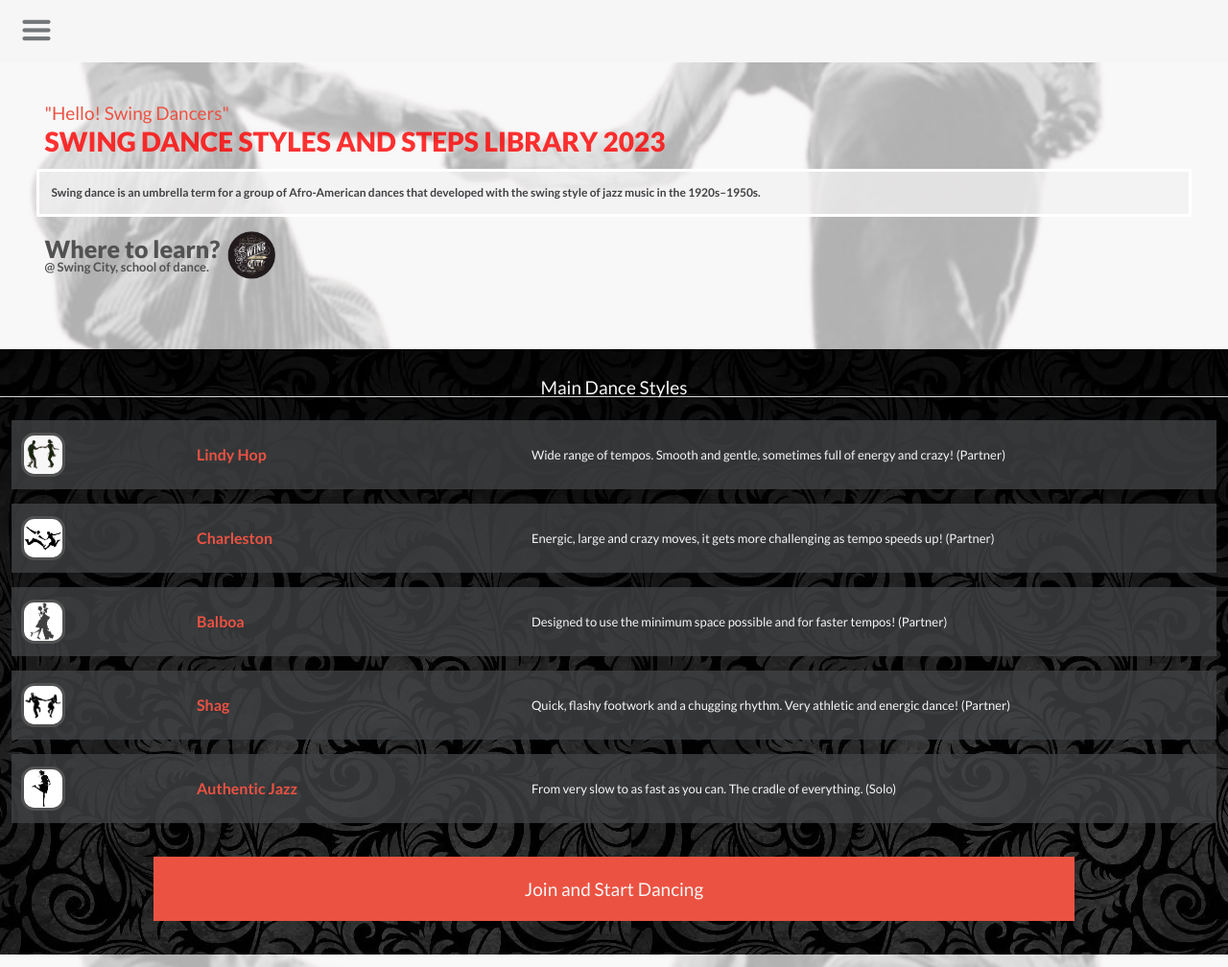
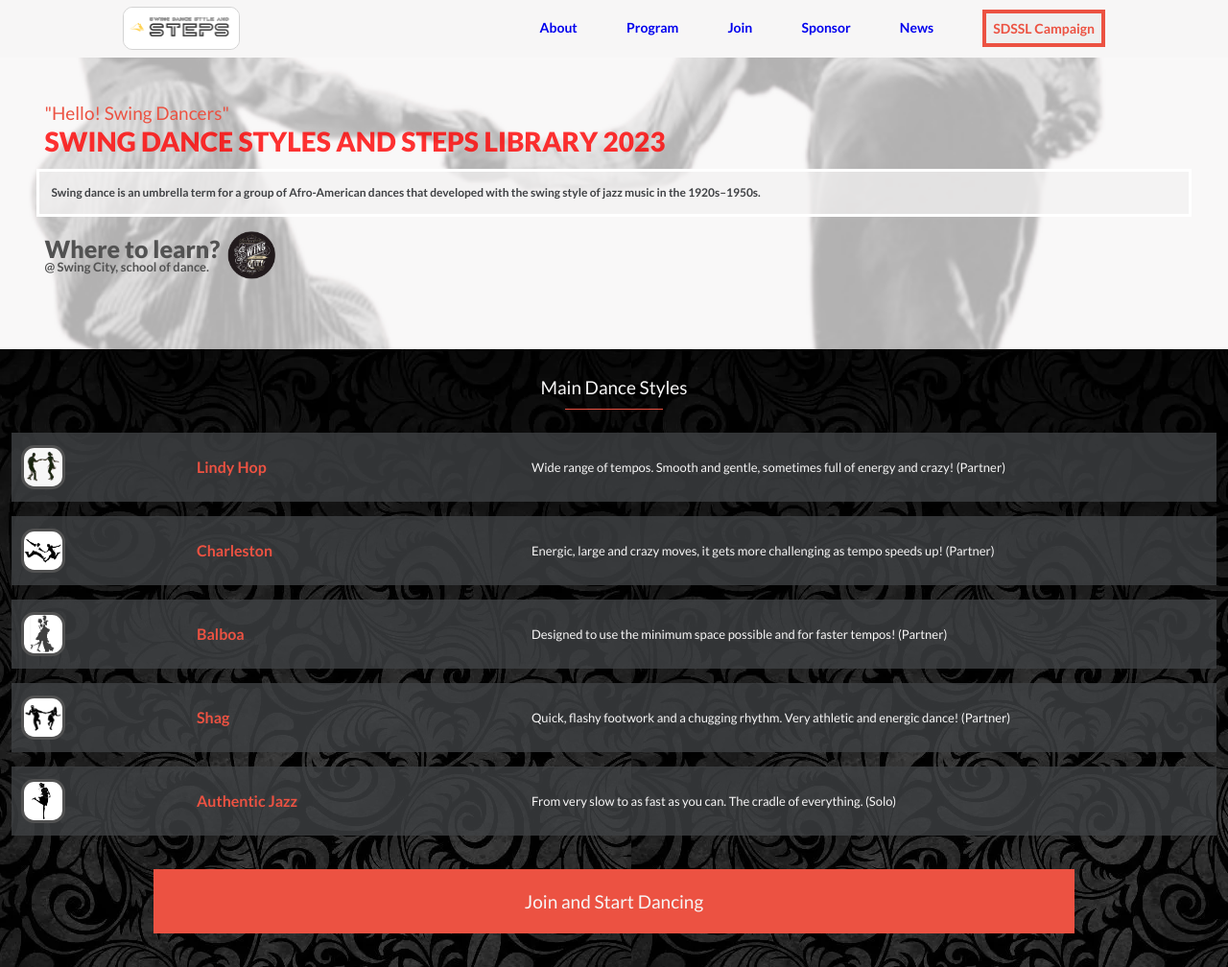
Before and after one commit to Mar12358/capstone-lh, a website: page index.html in a window 1280 px wide. Shown: the top 1008 px of the page at 96% size. Drawn offline with Linux system fonts and the light colour scheme.

Commit message:
Add desktop version navbar

```diff
--- a/index.html
+++ b/index.html
@@ -12,10 +12,19 @@
 </head>
 <body>
   <header>
-    <nav class="ham">
-      <a href="#">
+    <nav class="navbar">
+      <a class="ham-link"href="#">
         <img class= "ham-img" src="styles-conference/assets/ham.png" alt="">
       </a>
+      <a href="#"><img class="logo-navbar" src="/styles-conference/assets/sd_logo.png" alt="logo_sd"></a>
+      <ul class="menu-list-desktop">
+        <li><a href="#about">About</a></li>
+        <li><a href="#program">Program</a></li>
+        <li><a href="#AJ">Join</a></li>
+        <li><a href="#sponsors">Sponsor</a></li>
+        <li><a href="#news">News</a></li>
+        <li><button class="sdssl-button">SDSSL Campaign</button></li>
+      </ul>
     </nav>
   </header>
   <section class="home">
@@ -36,9 +45,9 @@
       </a>
     </section>
   </section>
-  <section class="main-styles">
+  <section id="program" class="main-styles">
     <h2 class="dance-styles">Main Dance Styles</h2>
-    <hr>
+    <hr class="hr-red">
     <br>
     <ul class="styles-container">
       <li>
@@ -66,18 +75,18 @@
       </li>
       <li>
         <img src="styles-conference/assets/solo_jazz.png" alt="lindy_logo">
-        <h2>Authentic Jazz</h2>
+        <h2 id="AJ">Authentic Jazz</h2>
         <p>
           From very slow to as fast as you can. The cradle of everything. (Solo) </p>
       </li>
     </ul>
     <div class="button-container">
-      <button class="join-button">
+      <button id="join-button" class="join-button">
         Join and Start Dancing
       </button>
     </div>
   </section>
-  <section class="about">
+  <section id="about" class="about">
     <section class="about-page">
       <div class="headings">
         <h2 class="about-hello">"Hello! Swing Dancers"</h2>
--- a/styles-conference/stylesheets/styles.css
+++ b/styles-conference/stylesheets/styles.css
@@ -372,3 +372,59 @@ ul li img {
   margin-left: 10%;
   margin-right: 10%;
 }
+
+.menu-list-desktop,
+.logo-navbar {
+  visibility: hidden;
+  display: none;
+}
+
+@media screen and (min-device-width: 768px) {
+  .ham-link {
+    visibility: hidden;
+    display: none;
+  }
+
+  .menu-list-desktop,
+  .logo-navbar {
+    visibility: visible;
+    display: flex;
+  }
+
+  .logo-navbar {
+    width: 120px;
+    border-radius: 10px;
+    border: 1px solid #d3d3d3;
+  }
+
+  .menu-list-desktop {
+    gap: 4vw;
+
+    /* width: 45vw; */
+  }
+
+  .navbar {
+    margin-top: 7px;
+    display: flex;
+    align-items: center;
+    justify-content: space-between;
+    margin-left: 10vw;
+    margin-right: 10vw;
+    margin-bottom: 7px;
+  }
+
+  .menu-list-desktop > * {
+    font-size: 14px;
+    font-weight: 600;
+    color: #3f4144;
+    align-self: center;
+  }
+
+  .sdssl-button {
+    border: 4px solid #ec5242;
+    padding: 7px;
+    color: #ec5242;
+    font-size: 14px;
+    font-weight: 600;
+  }
+}
```
